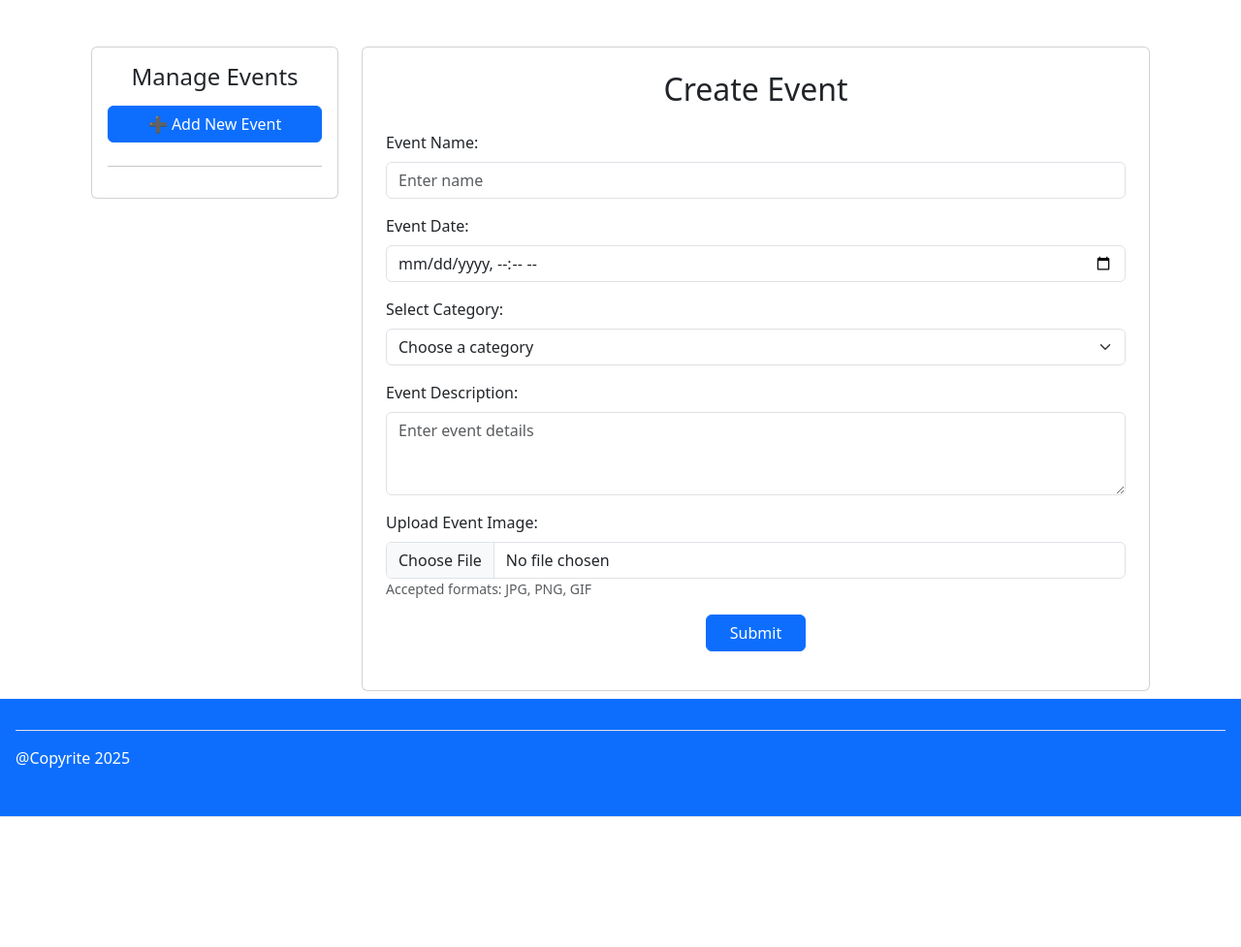
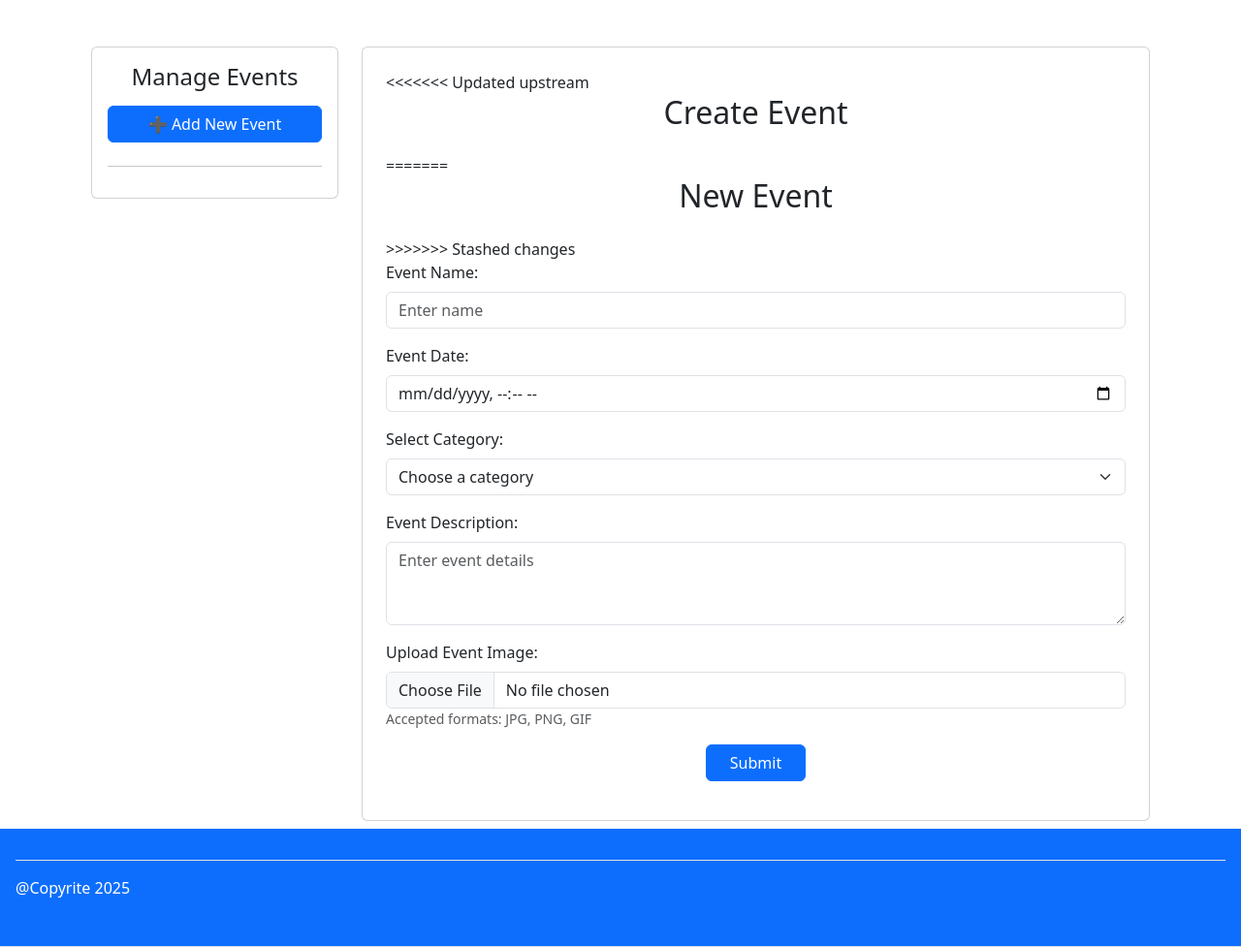
Before and after one commit to ms1498/groupSoftwareProject, a Django app: template GSE/GSE/app/templates/organise.html in a window 1280 px wide. Shown: the part 75-1052 px from the top of the page at 97% size. Before the commit the page ends 918 px from the top, so only its background shows below. Run offline with Django 5.2, Linux system fonts and the light colour scheme; the template is opened without the code that fills it, so the values that code supplies are empty; parts of the project's set-up code (start-up, migrations or seed data) failed here and were passed over; some libraries are stand-ins or nearby versions.

Commit message:
organise page
here is all the code for organising events

```diff
--- a/GSE/GSE/app/templates/organise.html
+++ b/GSE/GSE/app/templates/organise.html
@@ -20,7 +20,11 @@
     <!-- Right Content: Event Form -->
     <div class="col-md-9">
       <div class="card p-4">
+<<<<<<< Updated upstream
         <h2 class="text-center mb-4">Create Event</h2>
+=======
+        <h2 class="text-center mb-4">New Event</h2>
+>>>>>>> Stashed changes
 
         <form action="/action_page.php" method="POST" enctype="multipart/form-data">
           <!-- Event Name -->
@@ -84,7 +88,11 @@
 <!-- Ensure jQuery is loaded -->
 <script src="https://ajax.googleapis.com/ajax/libs/jquery/3.7.1/jquery.min.js"></script>
 <script>
+<<<<<<< Updated upstream
     $(document).ready(function() {
+=======
+  $(document).ready(function() {
+>>>>>>> Stashed changes
         $.ajax({
             url: '/events-data/',  // Django route
             dataType: "text",
--- a/GSE/GSE/app/urls.py
+++ b/GSE/GSE/app/urls.py
@@ -2,9 +2,11 @@ from django.urls import path
 from .views import serve_events_txt
 
 from . import views
+from .views import serve_events_txt
 
 urlpatterns = [
     path("", views.index, name="home"),
+    path('events-data/', serve_events_txt, name='serve_events_txt'),
     path("discover", views.discover, name="discover"),
     path("my-events", views.myEvents, name="my-events"),
     path("organise", views.organise, name="organise"),
```
Also changed, not shown: GSE/GSE/app/views.py (+12 -0 lines).
